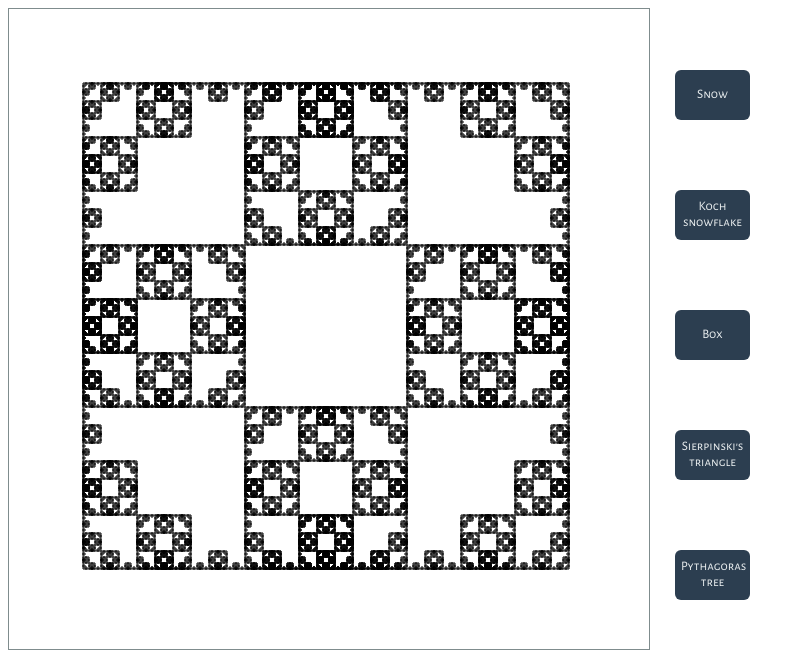
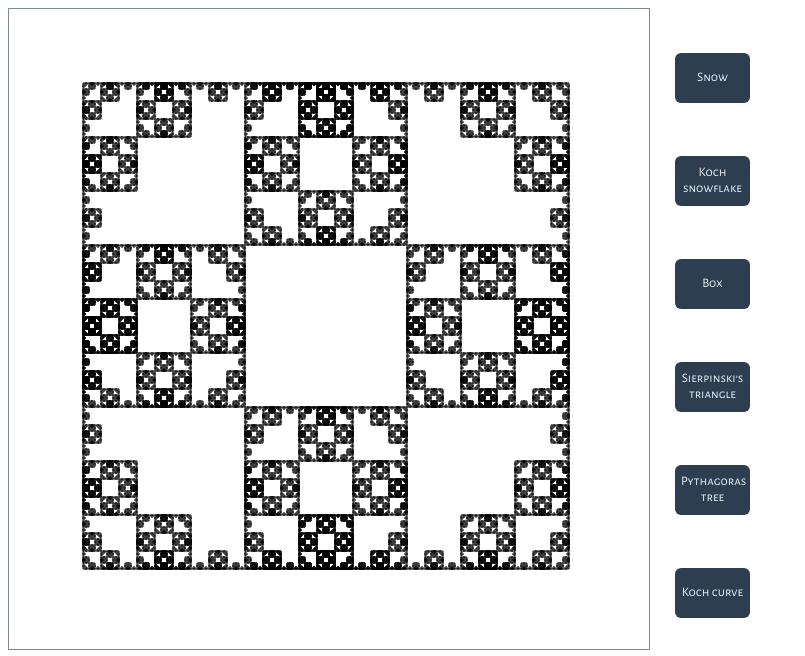
Before and after one commit to nadr0/L-S, a plain HTML site: page index.html in a window 1280 px wide. Shown: the whole page, without its empty margins (0-805 px from the left). Drawn offline with Linux system fonts and the light colour scheme.

Commit message:
another curve

```diff
--- a/LoadSystems.js
+++ b/LoadSystems.js
@@ -66,3 +66,14 @@ function pythagorasTree(){
 	L.decode();
 
 }
+
+function kochCurve(){
+	newL();
+	T.pos.x = 0;
+	T.pos.y = 640;
+	T.dir.x = 1;
+	T.dir.y = 0;
+	T.unit = 2;
+	L = new LSystem(90, "F", 6, "F+F-−F-−F+F","");
+	L.decode();
+}
--- a/index.html
+++ b/index.html
@@ -17,6 +17,7 @@
 		<button class="button"  onclick="box()">Box</button>
 		<button class="button"  onclick="sierpinskisTriangle()">Sierpinski's triangle</button>
 		<button class="button"  onclick="pythagorasTree()">Pythagoras tree</button>
+		<button class="button"  onclick="kochCurve()">Koch curve</button>
 	</div>
 
 	<script>
--- a/stylesheet.css
+++ b/stylesheet.css
@@ -15,7 +15,7 @@
 	font-weight: 200;
 	font-size: 13px;
 	cursor: pointer;
-	margin-top: 70px;
+	margin-top: 53px;
 	margin-left: 25px;
 	outline: 0;
 	opacity: 1;
```
